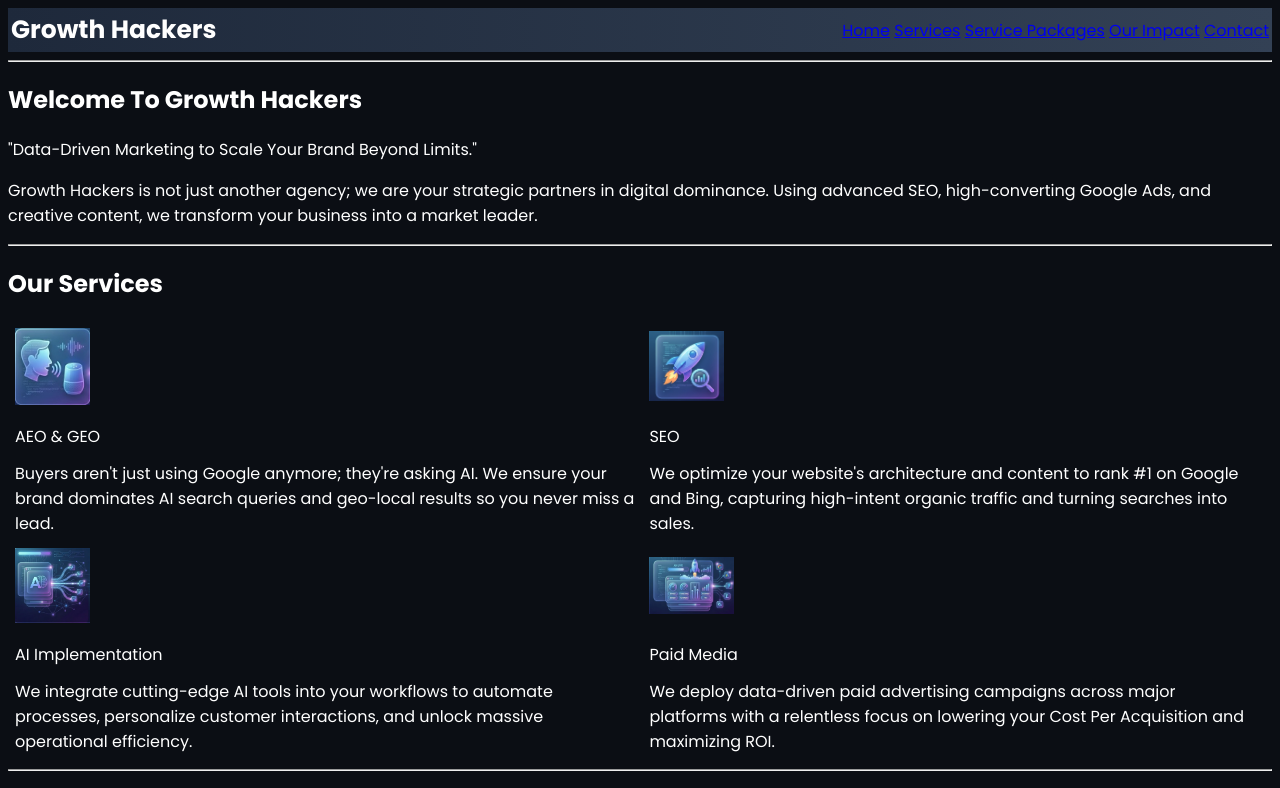
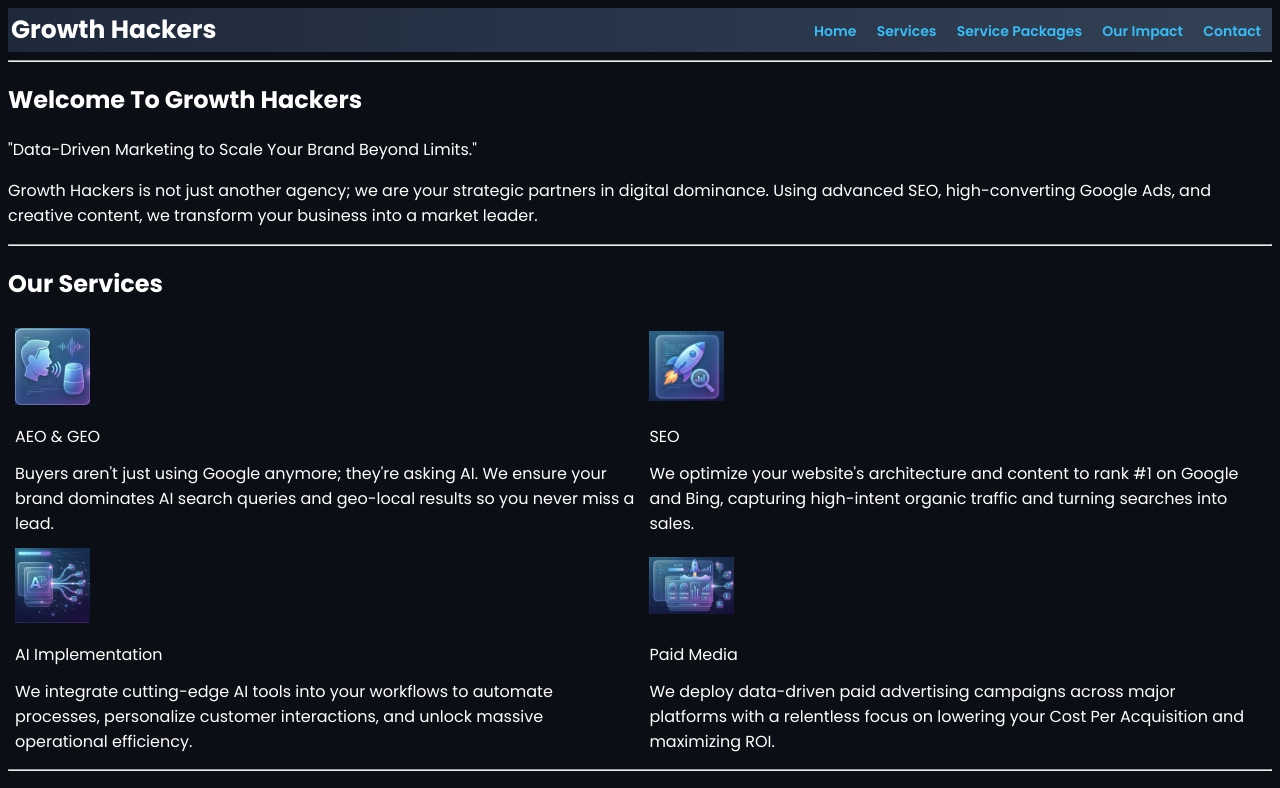
Before and after one commit to ujjwalhcse25-rgb/Experiential-learning, a plain HTML site: page index.html in a window 1280 px wide. Shown: the top 788 px of the page. Drawn offline with Linux system fonts and the light colour scheme.

Commit message:
added styling to nav bar

```diff
--- a/index.html
+++ b/index.html
@@ -7,6 +7,9 @@
     <title>Growth Hackers</title>
     <link href="https://fonts.googleapis.com/css2?family=Poppins:wght@300;400;600;700&display=swap" rel="stylesheet">
     <style>
+        html {
+            scroll-behavior: smooth;
+        }
         body {
     background-color: #0b0e14;
     color: #ffffff;
@@ -19,7 +22,19 @@
         header{
             background: linear-gradient(90deg, #1e293b,#334155);
         }
-
+           a{
+            color: #38bdf8;
+            text-decoration: none;
+            font-weight: 600;
+            font-size:14px;
+            padding: 10px 8px;
+            transition: 0.2s;
+        }
+         a:hover{
+            color: #fff;
+            background-color: #38bdf8;
+            border-radius: 5px;
+        }
     </style>
 </head>
 <body>
```
